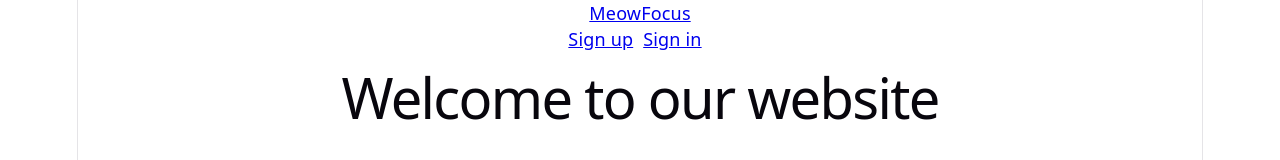
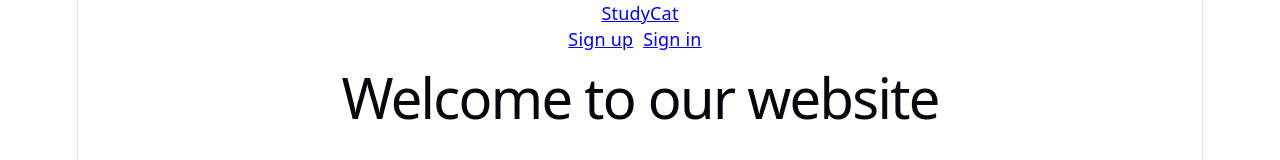
Before and after one commit to doodybh/studycat-frontend, a React (Vite) app: page / in a window 1280 px wide. Shown: the top 160 px of the page. Built offline with nearby package versions, Linux system fonts and the light colour scheme.

Commit message:
changed name since the name idea has been changed to StudyCat instead of previously MeowFocus

```diff
--- a/src/components/Navbar.jsx
+++ b/src/components/Navbar.jsx
@@ -12,7 +12,7 @@ function Navbar({ user, setUser, setCat }) {
       {/* Routes seen by everyone */}
       <div className="nav-left">
         <Link className="logo" to="/">
-          MeowFocus
+          StudyCat
         </Link>
       </div>
 
```
